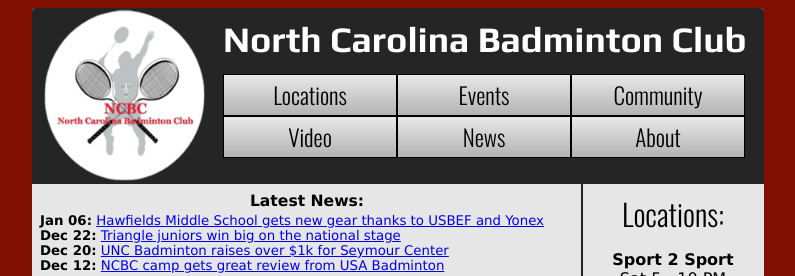
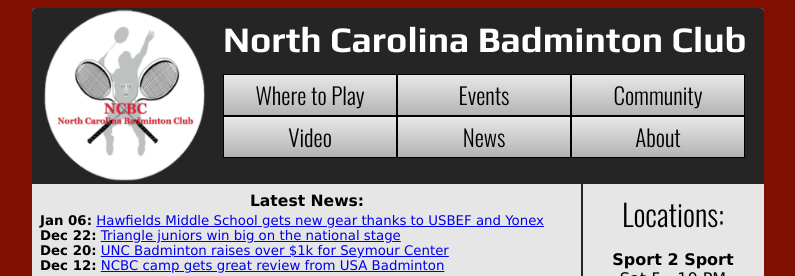
Before and after one commit to NCBC/ncbc.github.com, a Jekyll site: the page built from index.html, in a window 1280 px wide. Shown: the top 276 px of the page, without its empty margins (242-1037 px from the left). Built offline with Jekyll 4.4.1, drawn with Linux system fonts in a browser that asks for light colours.

Commit message:
Changed 'Locations' to 'Where to Play' in navbar

```diff
--- a/_layouts/default.html
+++ b/_layouts/default.html
@@ -29,7 +29,7 @@
     	<div id="nav" class="grid_9">
 			<h1>North Carolina Badminton Club</h1>
     		<ul id="nav">
-    			<li><a href="/locations" id="current">Locations</a></li>
+    			<li><a href="/locations" id="current">Where to Play</a></li>
 				<li><a href="/events/">Events</a></li>
 				<li><a href="/community/">Community</a></li> <br />
 				<li><a href="/video/">Video</a></li>
```
